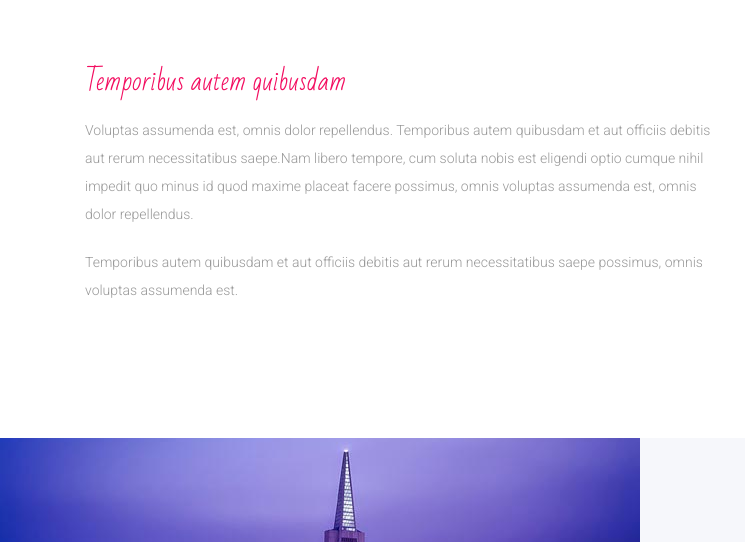
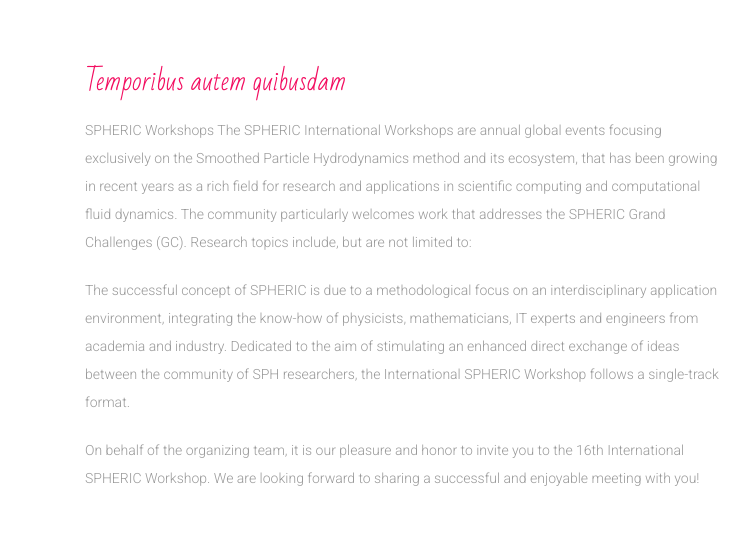
Before and after one commit to spheric2024zhuhai/SPHERIC2024, a plain HTML site: page index.html in a window 1280 px wide. Shown: the part 792-1334 px from the top of the page, 0-745 px from the left. Drawn offline with Linux system fonts and the light colour scheme; grey boxes are pictures that could not be loaded.

Commit message:
format html; comment sections; add test
Signed-off-by: xiang  zhang <1034381121@qq.com>

```diff
--- a/index.html
+++ b/index.html
@@ -113,15 +113,25 @@
 				<div class="welcome-grids">
 					<div class="col-md-7 welcome-w3left">
 						<h4>Temporibus autem quibusdam</h4>
-						<p>Voluptas assumenda est, omnis dolor repellendus.
-							Temporibus autem quibusdam et aut officiis debitis aut
-							rerum necessitatibus saepe.Nam libero tempore, cum soluta nobis est
-							eligendi optio cumque
-							nihil impedit quo minus id quod maxime placeat facere possimus,
-							omnis voluptas assumenda est, omnis dolor repellendus.</p> <br>
-						<p> Temporibus autem quibusdam et aut officiis debitis aut rerum
-							necessitatibus saepe possimus,
-							omnis voluptas assumenda est.</p>
+						<p>SPHERIC Workshops
+							The SPHERIC International Workshops are annual global events focusing
+							exclusively on the Smoothed Particle Hydrodynamics method and its
+							ecosystem, that has been growing in recent years as a rich field for
+							research and applications in scientific computing and computational fluid
+							dynamics. The community particularly welcomes work that addresses the
+							SPHERIC Grand Challenges (GC). Research topics include, but are not
+							limited to:</p><br>
+						<p>The successful concept of SPHERIC is due to a methodological focus on
+							an interdisciplinary application environment, integrating the know-how of
+							physicists, mathematicians, IT experts and engineers from academia and
+							industry. Dedicated to the aim of stimulating an enhanced direct exchange
+							of ideas between the community of SPH researchers, the International
+							SPHERIC Workshop follows a single-track format.</p><br>
+
+						<p>On behalf of the organizing team, it is our pleasure and honor to
+							invite you to the 16th International SPHERIC Workshop. We are looking
+							forward
+							to sharing a successful and enjoyable meeting with you!</p><br>
 					</div>
 					<div class="col-md-5 welcome-w3right">
 						<img src="Files/logo/画板 45 副本.jpg" class="img-responsive" alt="" />
@@ -165,7 +175,7 @@
 		</div>
 		<!--- //albums -->
 		<!-- services -->
-		<div class="services">
+		<!-- <div class="services">
 			<div class="container">
 				<h3 class="agileits-title">Our Services</h3>
 				<div class="services-w3ls-row">
@@ -208,7 +218,7 @@
 					<div class="clearfix"> </div>
 				</div>
 			</div>
-		</div>
+		</div> -->
 		<!-- //services -->
 		<!-- slid -->
 		<div class="slid">
@@ -221,8 +231,8 @@
 		</div>
 		<!-- //slid -->
 		<!-- newsletter -->
-		<div class="newsletter">
-			<div class="container">
+		<!-- <div class="newsletter">
+			<div class="container">`
 				<h3 class="agileits-title">Newsletter</h3>
 				<p>Mauris est odio laoreet laoreet sapien non, sollicitudin bibendum nulla
 					amet purus sodales blandit.</p>
@@ -233,7 +243,7 @@
 					<div class="clearfix"> </div>
 				</form>
 			</div>
-		</div>
+		</div> -->
 		<!-- //newsletter -->
 		<!-- footer start here -->
 		<div class="footer-agile">
@@ -274,8 +284,8 @@
 					<div class="clearfix"> </div>
 				</div>
 				<div class="copy-right">
-					<p>Copyright &copy; 2017.Company name All rights reserved.<a
-							target="_blank" href="http://sc.chinaz.com/moban/">&#x7F51;&#x9875;&#x6A21;&#x677F;</a></p>
+					<p>Copyright &copy; 2022.Company name All rights reserved.<a
+							target="_blank" href="https://spheric2024zhuhai.github.io/index.html">&#x7F51;&#x9875;&#x6A21;&#x677F;</a></p>
 				</div>
 			</div>
 		</div>
```
Also changed, not shown: about.html (+50 -22 lines).
